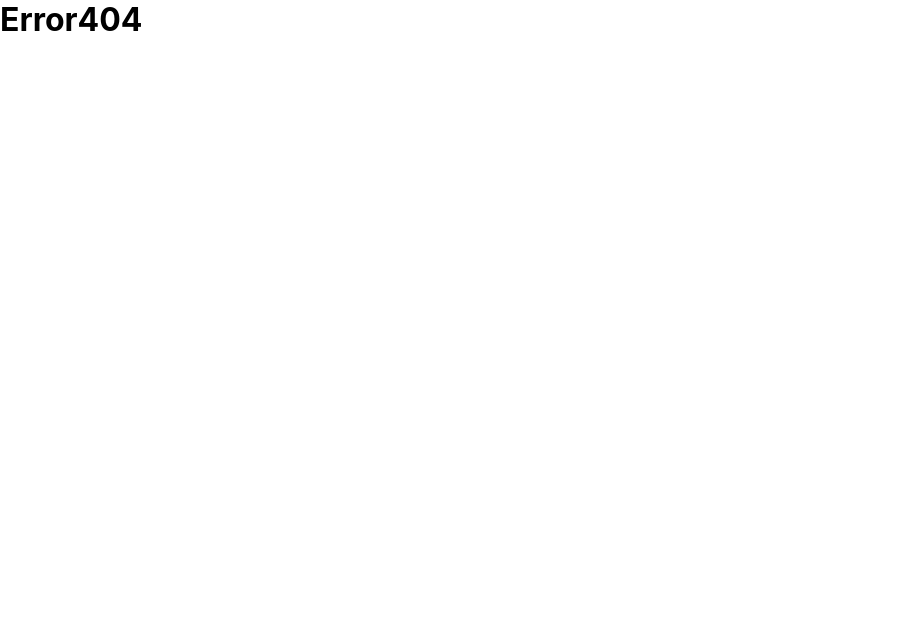
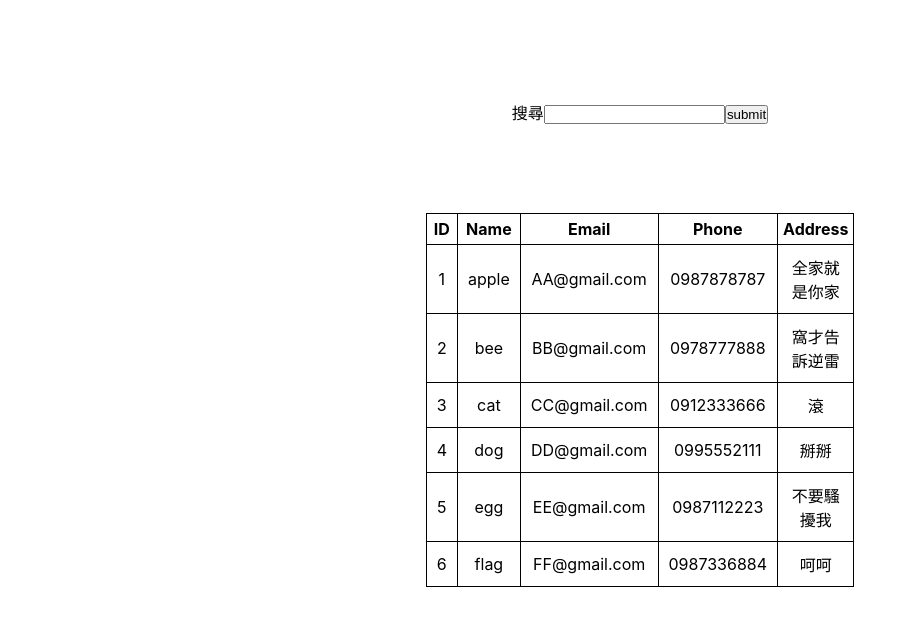
Before and after one commit to tsukimi0116/week3, a React (Create React App) app: page /Api in a window 1280 px wide. Shown: the top 626 px of the page, without its empty margins (0-915 px from the left). Built offline with nearby package versions, Linux system fonts and the light colour scheme.

Commit message:
04181758

```diff
--- a/package.json
+++ b/package.json
@@ -3,6 +3,7 @@
   "version": "0.1.0",
   "private": true,
   "dependencies": {
+    "@reduxjs/toolkit": "^1.8.1",
     "@testing-library/jest-dom": "^5.16.4",
     "@testing-library/react": "^13.0.1",
     "@testing-library/user-event": "^13.5.0",
--- a/src/App.jsx
+++ b/src/App.jsx
@@ -7,8 +7,12 @@ import Admin from './Components/Admin/Admin';
 import Product from './Components/ProductList/Product';
 import ProductPage from './Components/ProductList/ProductPage';
 import Error404 from './Components/Home/Error404';
+import { useSelector } from 'react-redux'
+import ApiSearch from './Components/Home/ApiSearch';
 
 const App = () => {
+  const name = useSelector((state) => state.login.name)
+  console.log(name);
 
   return (
     <BrowserRouter>
@@ -16,6 +20,7 @@ const App = () => {
         <Route path="/" element={<Home />} exact />
         <Route path="/Login" element={<Login />} exact />
         <Route path="/Admin" element={<Admin />} exact />
+        <Route path="/Api" element={<ApiSearch />} exact />
         <Route path="/Product" element={<Product />} exact />
         <Route path="/Product/:id" element={<ProductPage />} exact />
 
--- a/src/Components/Admin/Admin.jsx
+++ b/src/Components/Admin/Admin.jsx
@@ -1,9 +1,15 @@
 import React, { useEffect } from 'react';
-import { useNavigate } from 'react-router-dom'
+import { useNavigate } from 'react-router-dom';
+import { useSelector, useDispatch } from 'react-redux';
+import { logout } from '../../features/login/loginSlice'
 
 const Admin = () => {
 
-    const navigation = useNavigate()
+    const navigation = useNavigate();
+
+    const name = useSelector((state) => state.login.name)
+
+    const dispatch = useDispatch();
 
     useEffect(() => {
         if (!sessionStorage.getItem('token')) {
@@ -12,7 +18,11 @@ const Admin = () => {
     }, []);
 
     return (
-        <h1>Admin</h1>
+        <div>
+            <h1>Admin</h1>
+            <p>Hello!{name}</p>
+            <button onClick={() => { dispatch(logout()) }}>logout</button>
+        </div>
     )
 }
 
--- /dev/null
+++ b/src/Components/Home/ApiSearch.jsx
@@ -0,0 +1,75 @@
+import React, { useState, useEffect } from 'react';
+import '../../stylesheets/Home/Api.css'
+
+
+const ApiSearch = () => {
+
+    const [value, setValue] = useState('')
+
+    const list = [
+        { id: 1, Name: "apple", Email: "AA@gmail.com", Phone: "0987878787", Address: "全家就是你家" },
+        { id: 2, Name: "bee", Email: "BB@gmail.com", Phone: "0978777888", Address: "窩才告訴逆雷" },
+        { id: 3, Name: "cat", Email: "CC@gmail.com", Phone: "0912333666", Address: "滾" },
+        { id: 4, Name: "dog", Email: "DD@gmail.com", Phone: "0995552111", Address: "掰掰" },
+        { id: 5, Name: "egg", Email: "EE@gmail.com", Phone: "0987112223", Address: "不要騷擾我" },
+        { id: 6, Name: "flag", Email: "FF@gmail.com", Phone: "0987336884", Address: "呵呵" },
+    ]
+
+    const find = (name) => {
+        for (let i = 0; i < list.length; i++) {
+            if (list[i].Name.includes(name) == true) {
+                // return list[i]
+                console.log(123);
+            } else {
+                console.log(555);
+            }
+        }
+    }
+
+    const onChange = (e) => {
+        setValue(e.target.value);
+    }
+
+    useEffect(() => {
+        let aa = find(value);
+        console.log(aa);
+    }, []);
+
+    console.log(value);
+
+    return (
+        <div className='tb'>
+            <div className='search'>
+                <label htmlFor="search">搜尋</label>
+                <input value={value} onChange={onChange} type="text" id='search' />
+                <button>submit</button>
+            </div>
+            <table>
+                <tbody>
+                    <tr>
+                        <th>ID</th>
+                        <th>Name</th>
+                        <th>Email</th>
+                        <th>Phone</th>
+                        <th>Address</th>
+                    </tr>
+
+                    {Array.isArray(list) &&
+                        list.map((elm, idx) => (
+                            <tr key={idx}>
+                                <td>{elm.id}</td>
+                                <td>{elm.Name}</td>
+                                <td>{elm.Email}</td>
+                                <td>{elm.Phone}</td>
+                                <td>{elm.Address}</td>
+                            </tr>
+                        ))
+                    }
+
+                </tbody>
+            </table>
+        </div>
+    )
+}
+
+export default ApiSearch;
--- a/src/Components/Home/Home.jsx
+++ b/src/Components/Home/Home.jsx
@@ -1,7 +1,9 @@
 import React, { useState } from 'react';
+import { useNavigate } from 'react-router-dom'
 import '../../stylesheets/Home/Home.css';
 
 const Home = () => {
+    const navigate = useNavigate();
     const [signIn, setSignIn] = useState({
         Tris: false,
         Nono: false,
@@ -26,8 +28,18 @@ const Home = () => {
         { num: 5, name: 'Yue', deg: deg.Yue, status: signIn.Yue },
     ]
 
+
     return (
         <div className='tb'>
+            <button onClick={() => {
+                navigate('/Login')
+            }}>登入</button>
+            <button onClick={() => {
+                navigate('/Admin')
+            }}>後台</button>
+            <button onClick={() => {
+                navigate('/Product')
+            }}>產品</button>
             <table>
                 <tbody>
                     <tr>
--- a/src/Components/Login/Login.jsx
+++ b/src/Components/Login/Login.jsx
@@ -1,22 +1,19 @@
 import React from 'react';
-import { useNavigate } from 'react-router-dom'
+import { useDispatch, useSelector } from 'react-redux';
+import { LoginFunc } from '../../features/login/loginSlice';
 
 const Login = () => {
 
-    const navigation = useNavigate();
+    const name = useSelector((state) => state.login.name)
 
-    const click = () => {
-        sessionStorage.setItem('token', 'token')
-        setTimeout(() => {
-            navigation('/')
-        }, 1000);
+    const dispatch = useDispatch()
 
-    }
+    console.log(name);
 
     return (
         <div>
             <h1>Login</h1>
-            <button onClick={click}>Login</button>
+            <button onClick={() => { dispatch(LoginFunc()) }}>Login</button>
         </div>
     )
 }
--- /dev/null
+++ b/src/features/login/loginSlice.js
@@ -0,0 +1,27 @@
+import { createSlice } from '@reduxjs/toolkit'
+
+export const loginSlice = createSlice({
+    name: 'login',
+    initialState: {
+        name: sessionStorage.getItem('name'),
+        token: sessionStorage.getItem('token')
+    },
+    reducers: {
+        LoginFunc: (state) => {
+            state.name = 'Edward';
+            state.token = 'AOQGKICVOGJANGO';
+            sessionStorage.setItem('token', state.token)
+            sessionStorage.setItem('name', state.name)
+            window.location.href = 'http://localhost:3000/';
+        },
+        logout: (state) => {
+            state.name = ''
+            state.token = ''
+            sessionStorage.clear();
+            window.location.href = 'http://localhost:3000/Login';
+        }
+    }
+})
+
+export const { LoginFunc, logout } = loginSlice.actions
+export default loginSlice.reducer
--- /dev/null
+++ b/src/store.js
@@ -0,0 +1,8 @@
+import { configureStore } from '@reduxjs/toolkit'
+import loginReducer from './features/login/loginSlice'
+
+export default configureStore({
+    reducer: {
+        login: loginReducer
+    },
+})
--- /dev/null
+++ b/src/stylesheets/Home/Api.css
@@ -0,0 +1,17 @@
+* {
+  margin: 0px;
+  padding: 0px;
+  -webkit-box-sizing: border-box;
+          box-sizing: border-box;
+}
+
+table, th, td {
+  border: 1px solid black;
+  border-collapse: collapse;
+}
+
+.search {
+  position: absolute;
+  top: 100px;
+}
+/*# sourceMappingURL=Api.css.map */
--- /dev/null
+++ b/src/stylesheets/Home/Api.scss
@@ -0,0 +1,14 @@
+*{
+    margin: 0px;
+    padding: 0px;
+    box-sizing: border-box;
+}
+table, th, td {
+    border: 1px solid black;
+    border-collapse: collapse;
+}
+
+.search{
+    position: absolute;
+    top:100px
+}
```
Also changed, not shown: src/index.js (+4 -3 lines), 2 other files (tests, documents, lock files or other folders).
